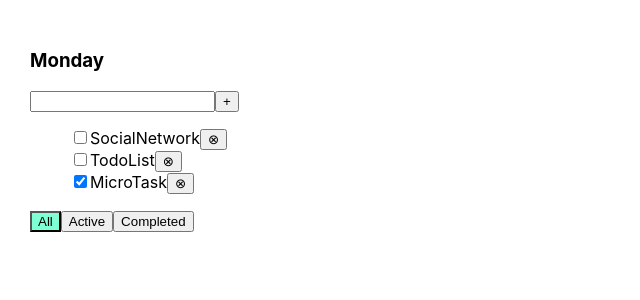
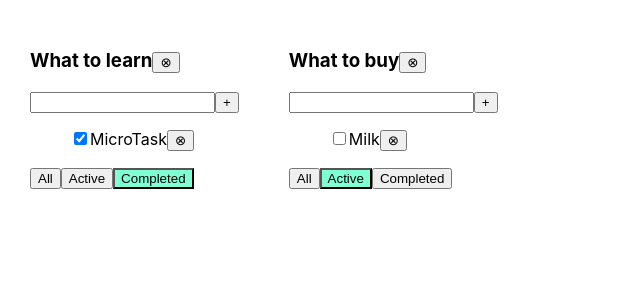
Before and after one commit to LavrishinA/todolist, a React (Create React App) app: page / in a window 1280 px wide. Shown: the top 300 px of the page, without its empty margins (0-640 px from the left). Built offline with nearby package versions, Linux system fonts and the light colour scheme.

Commit message:
feat: release to render multiples todolists and handle delete todolist

```diff
--- a/src/App.tsx
+++ b/src/App.tsx
@@ -1,63 +1,105 @@
 import React, {useState} from 'react';
 import './App.css';
-import TodoList, {TaskType} from "./TodoList";
+import TodoList from "./TodoList";
 import {FilterType} from "./CommonTypes/FilterType";
 import {v1} from "uuid";
 
+type TodoListType = {
+    id: string
+    listTitle: string
+    filter: FilterType
+}
 
 function App() {
+    const todolist1 = v1();
+    const todolist2 = v1();
 
-    const initialState = [
+    const [todolists, setTodolists] = useState<Array<TodoListType>>([
+        {id: todolist1, listTitle: "What to learn", filter: FilterType.Completed},
+        {id: todolist2, listTitle: "What to buy", filter: FilterType.Active}
+    ])
+
+    const [tasksObj, setTasksObj] = useState({
+        [todolist1]: [
             {id: v1(), title: "SocialNetwork", isDone: false},
             {id: v1(), title: "TodoList", isDone: false},
             {id: v1(), title: "MicroTask", isDone: true},
+        ],
+        [todolist2]: [
+            {id: v1(), title: "Bread", isDone: true},
+            {id: v1(), title: "Milk", isDone: false},
+            {id: v1(), title: "Book", isDone: true},
         ]
-    const [tasks, setTasks] = useState<Array<TaskType>>(initialState);
-    const [filterValue, setFilter] = useState<FilterType>(FilterType.All)
+    })
 
-    function onDeleteTaskItem(id: string) {
-        setTasks(tasks.filter(task => task.id !== id))
+
+    function onDeleteTaskItem(id: string, todoListId: string) {
+        const tasks = tasksObj[todoListId];
+        const filteredTasks = tasks.filter(task => task.id !== id);
+        tasksObj[todoListId] = filteredTasks;
+        setTasksObj({...tasksObj})
     }
 
-    function onAddTaskItem(taskItem: string) {
-        const newTaskItem = {id: v1(), title: taskItem, isDone: false}
-        setTasks([newTaskItem, ...tasks])
+    function onAddTaskItem(taskItem: string, todoListId: string) {
+        const newTaskItem = {id: v1(), title: taskItem, isDone: false};
+        const tasks = tasksObj[todoListId]
+        const newTasks = [newTaskItem, ...tasks]
+        tasksObj[todoListId] = newTasks
+        setTasksObj({...tasksObj})
     }
 
-    function onCheckTaskItem(id: string, isDone: boolean) {
+    function onCheckTaskItem(id: string, isDone: boolean, todoListId: string) {
+        const tasks = tasksObj[todoListId];
         const checkedTask = tasks.find(t => t.id === id)
         if (!checkedTask) return
         checkedTask.isDone = isDone
-        setTasks([...tasks])
+        setTasksObj({...tasksObj})
     }
 
-    function onFilterTasks(filterValue: FilterType) {
-        setFilter(filterValue)
+    function onFilterTasks(filterValue: FilterType, id: string) {
+        const filteredTl = todolists.find(tl => tl.id === id)
+        if (!filteredTl) return
+        filteredTl.filter = filterValue
+        setTodolists([...todolists])
     }
 
-
-    let tasksForTodoList = tasks
-    if (filterValue === "active") {
-        tasksForTodoList = tasks.filter(task => !task.isDone)
-    }
-    if (filterValue === "completed") {
-        tasksForTodoList = tasks.filter(task => task.isDone)
+    function onDeleteTodolist(todolistId: string) {
+        const filtredTodolists = todolists.filter(tl => tl.id !== todolistId)
+        setTodolists([...filtredTodolists])
+        delete tasksObj[todolistId]
+        setTasksObj({...tasksObj})
     }
 
 
     return (
         <div className="App">
-            <TodoList title={"Monday"}
+
+            {
+                todolists.map(tl => {
+
+                    let tasksForTodoList = tasksObj[tl.id]
+                    if (tl.filter === "active") {
+                        tasksForTodoList = tasksForTodoList.filter(task => !task.isDone)
+                    }
+                    if (tl.filter === "completed") {
+                        tasksForTodoList = tasksForTodoList.filter(task => task.isDone)
+                    }
+
+                    return <TodoList key={tl.id}
+                                     id={tl.id}
+                                     title={tl.listTitle}
+                                     filterValue={tl.filter}
                                      tasks={tasksForTodoList}
                                      onDeleteTaskItem={onDeleteTaskItem}
                                      onFilterTasks={onFilterTasks}
                                      onAddTaskItem={onAddTaskItem}
                                      onCheckTaskItem={onCheckTaskItem}
-                      filterValue = {filterValue}
+                                     onDeleteTodolist={onDeleteTodolist}
                     />
-
+                })
+            }
         </div>
-    );
+    )
 }
 
 export default App;
--- a/src/TodoList.tsx
+++ b/src/TodoList.tsx
@@ -9,13 +9,15 @@ export type TaskType = {
 }
 
 type TodoListPropsType = {
+    id: string
     title: string
     tasks: Array<TaskType>
-    filterValue: string
-    onDeleteTaskItem: (id: string) => void
-    onFilterTasks: (value: FilterType) => void
-    onAddTaskItem: (taskItem: string) => void
-    onCheckTaskItem: (id: string, isDone: boolean) => void
+    filterValue: FilterType
+    onDeleteTaskItem: (id: string, todoListId: string) => void
+    onFilterTasks: (value: FilterType, id: string) => void
+    onAddTaskItem: (taskItem: string, todoListId: string) => void
+    onCheckTaskItem: (id: string, isDone: boolean, todoListId: string) => void
+    onDeleteTodolist: (id: string) => void
 }
 
 const TodoList: FC<TodoListPropsType> = (props) => {
@@ -32,7 +34,7 @@ const TodoList: FC<TodoListPropsType> = (props) => {
             return
         }
 
-        props.onAddTaskItem(taskItem.trim())
+        props.onAddTaskItem(taskItem.trim(), props.id)
         setTaskItem("")
         setError(null)
     }
@@ -43,20 +45,23 @@ const TodoList: FC<TodoListPropsType> = (props) => {
     }
 
     function handleTaskFilterAll() {
-        props.onFilterTasks(FilterType.All)
+        props.onFilterTasks(FilterType.All, props.id)
     }
 
     function handleTaskFilterActive() {
-        props.onFilterTasks(FilterType.Active)
+        props.onFilterTasks(FilterType.Active, props.id)
     }
 
     function handleTaskFilterCompleted() {
-        props.onFilterTasks(FilterType.Completed)
+        props.onFilterTasks(FilterType.Completed, props.id)
+    }
+    function handlerDeleteTodolist() {
+        props.onDeleteTodolist(props.id)
     }
 
     const tasksItems = props.tasks.map(task => {
-            const onDeleteTaskItem = () => props.onDeleteTaskItem(task.id)
-            const onCheckTaskItem = (e: ChangeEvent<HTMLInputElement>) => props.onCheckTaskItem(task.id, e.currentTarget.checked)
+            const onDeleteTaskItem = () => props.onDeleteTaskItem(task.id, props.id)
+            const onCheckTaskItem = (e: ChangeEvent<HTMLInputElement>) => props.onCheckTaskItem(task.id, e.currentTarget.checked, props.id)
             return (
                 <li key={task.id}>
                     <input onChange={onCheckTaskItem} type="checkbox" checked={task.isDone}/>
@@ -70,7 +75,7 @@ const TodoList: FC<TodoListPropsType> = (props) => {
 
     return (
         <div>
-            <h3>{props.title}</h3>
+            <h3>{props.title}<button onClick={handlerDeleteTodolist}>&otimes;</button></h3>
             <div>
                 <input value={taskItem}
                        onChange={handleTaskListInput}
```
Lines whose indentation alone changed are shown as unchanged.
